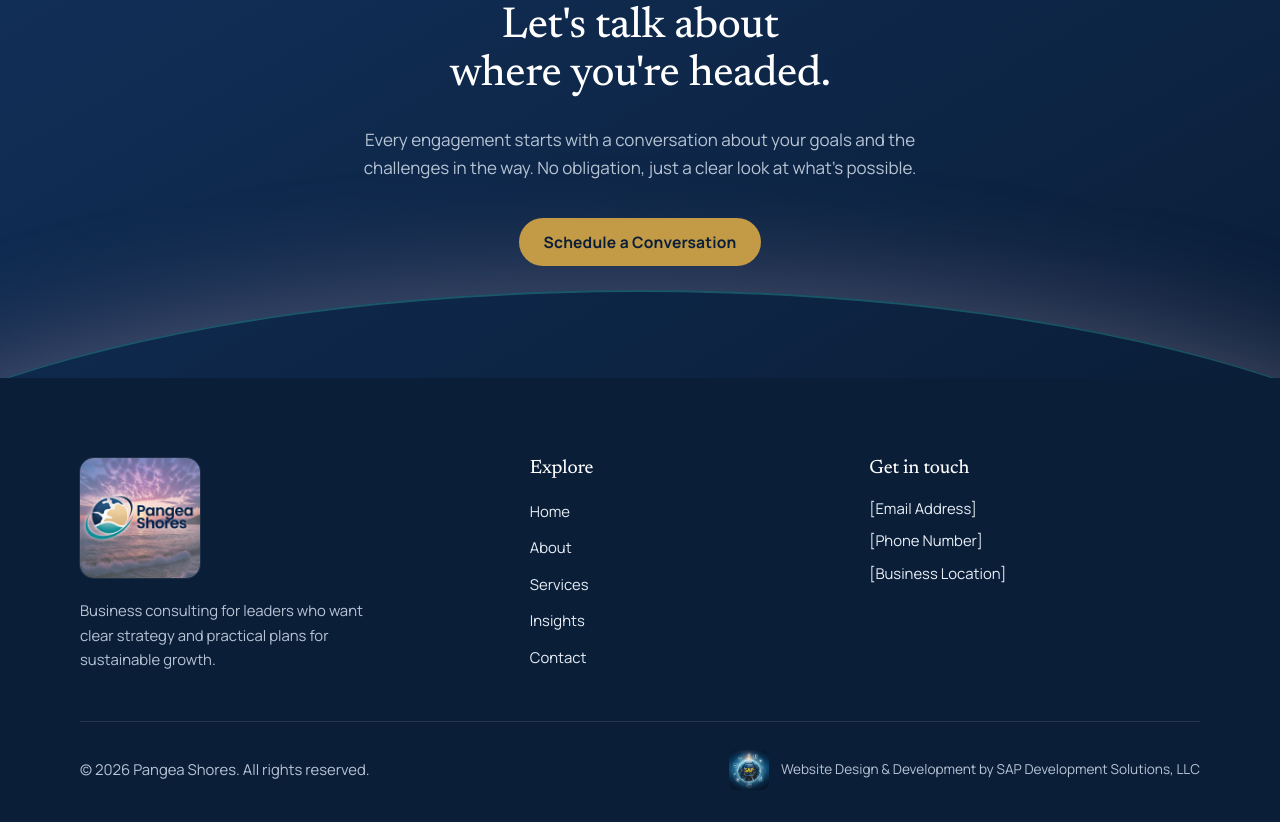
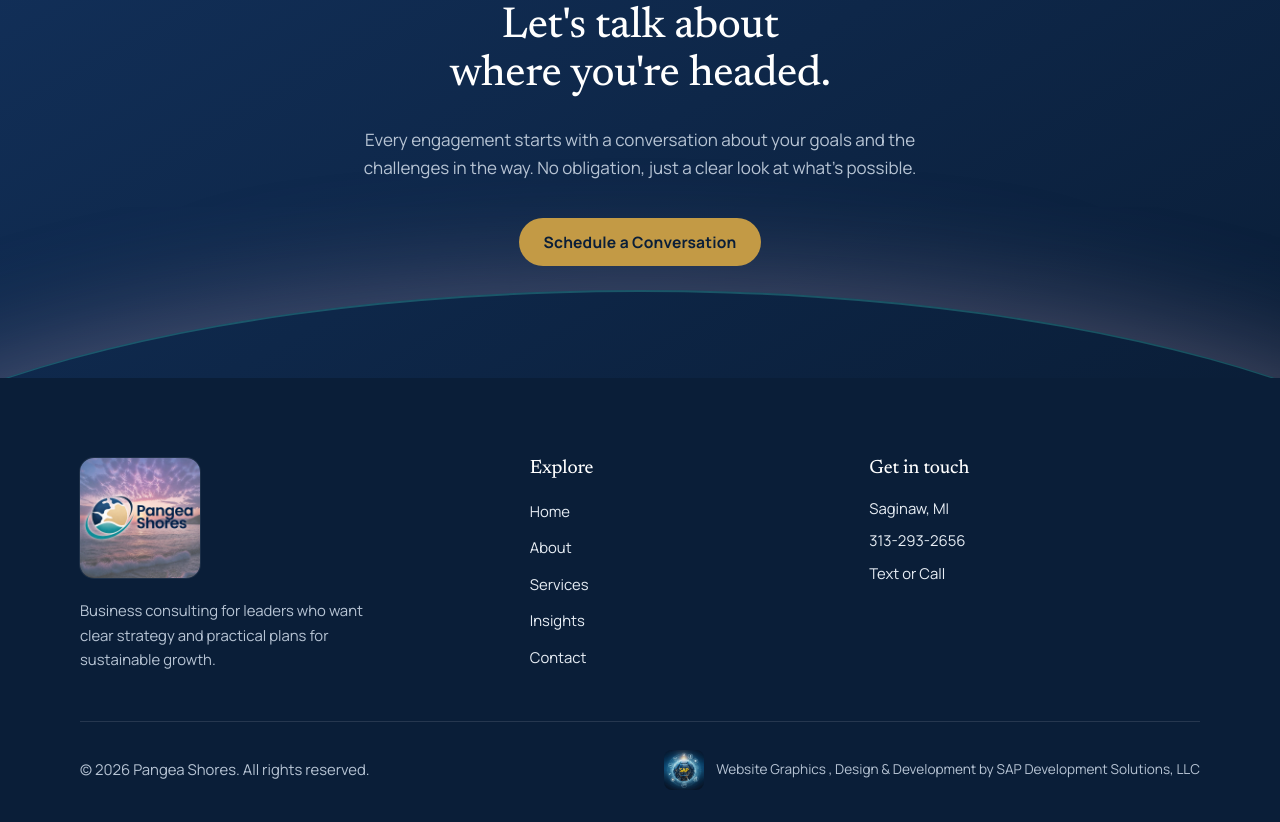
Before and after one commit to JuneArness/Pangea-Shores, a plain HTML site: page index.html in a window 1280 px wide. Shown: the part 3350-4172 px from the top of the page. Drawn offline with Linux system fonts and the light colour scheme.

Commit message:
Update index.html
Completed noted changes to correct url

```diff
--- a/index.html
+++ b/index.html
@@ -10,22 +10,22 @@
        DOMAIN: replace https://www.example.com/ with the real domain
        on every page (canonical, og:url, og:image, twitter:image).
        ================================================================ -->
-  <link rel="canonical" href="https://www.example.com/">
+  <link rel="canonical" href="https://junearness.github.io/Pangea-Shores/">
 
   <!-- Open Graph -->
   <meta property="og:type" content="website">
   <meta property="og:site_name" content="Pangea Shores">
   <meta property="og:title" content="Pangea Shores | Business Consulting">
   <meta property="og:description" content="Pangea Shores helps organizations navigate complex business challenges, identify opportunities and build practical strategies for sustainable growth.">
-  <meta property="og:url" content="https://www.example.com/">
-  <meta property="og:image" content="https://www.example.com/pangea-shores-logo.jpg">
+  <meta property="og:url" content="https://junearness.github.io/Pangea-Shores/">
+  <meta property="og:image" content="https://junearness.github.io/Pangea-Shores/">
   <meta property="og:image:alt" content="Pangea Shores logo">
 
   <!-- Twitter / X -->
   <meta name="twitter:card" content="summary_large_image">
   <meta name="twitter:title" content="Pangea Shores | Business Consulting">
   <meta name="twitter:description" content="Pangea Shores helps organizations navigate complex business challenges, identify opportunities and build practical strategies for sustainable growth.">
-  <meta name="twitter:image" content="https://www.example.com/pangea-shores-logo.jpg">
+  <meta name="twitter:image" content="https://junearness.github.io/Pangea-Shores/">
 
   <meta name="theme-color" content="#0a1e38">
   <link rel="icon" type="image/jpeg" href="pangea-shores-logo.jpg">
@@ -236,9 +236,9 @@
                Example email link: <a href="mailto:name@domain.com">name@domain.com</a>
                Example phone link: <a href="tel:+15555555555">(555) 555-5555</a> -->
           <address class="footer-contact">
-            <p>[Email Address]</p>
-            <p>[Phone Number]</p>
-            <p>[Business Location]</p>
+            <p>Saginaw, MI</p>
+            <p>313-293-2656</p>
+            <p>Text or Call</p>
           </address>
         </div>
       </div>
@@ -247,7 +247,7 @@
         <p>&copy; <span data-year>2026</span> Pangea Shores. All rights reserved.</p>
         <p class="dev-credit">
           <img src="sap-development-solutions-logo.jpg" alt="SAP Development Solutions, LLC logo" width="40" height="40">
-          <span>Website Design &amp; Development by SAP Development Solutions, LLC</span>
+          <span>Website Graphics , Design &amp; Development by SAP Development Solutions, LLC</span>
         </p>
       </div>
     </div>
```
